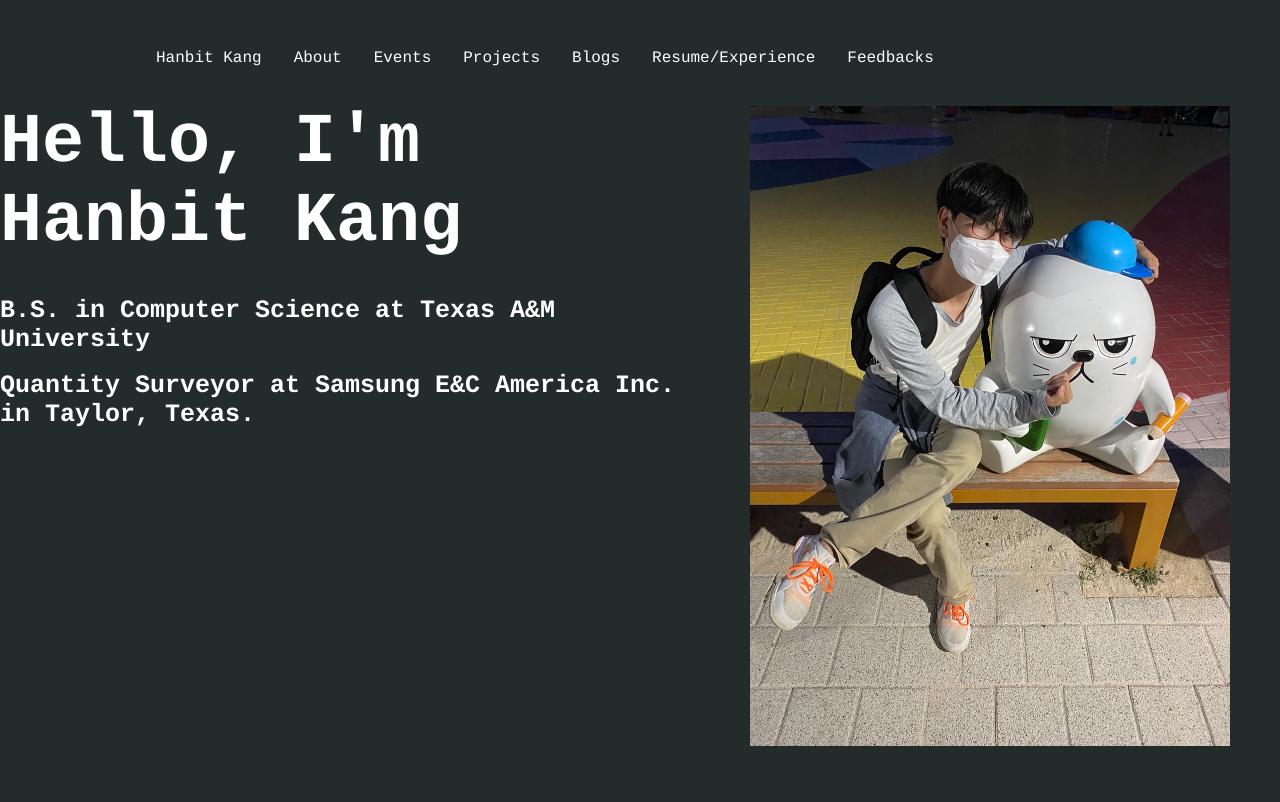
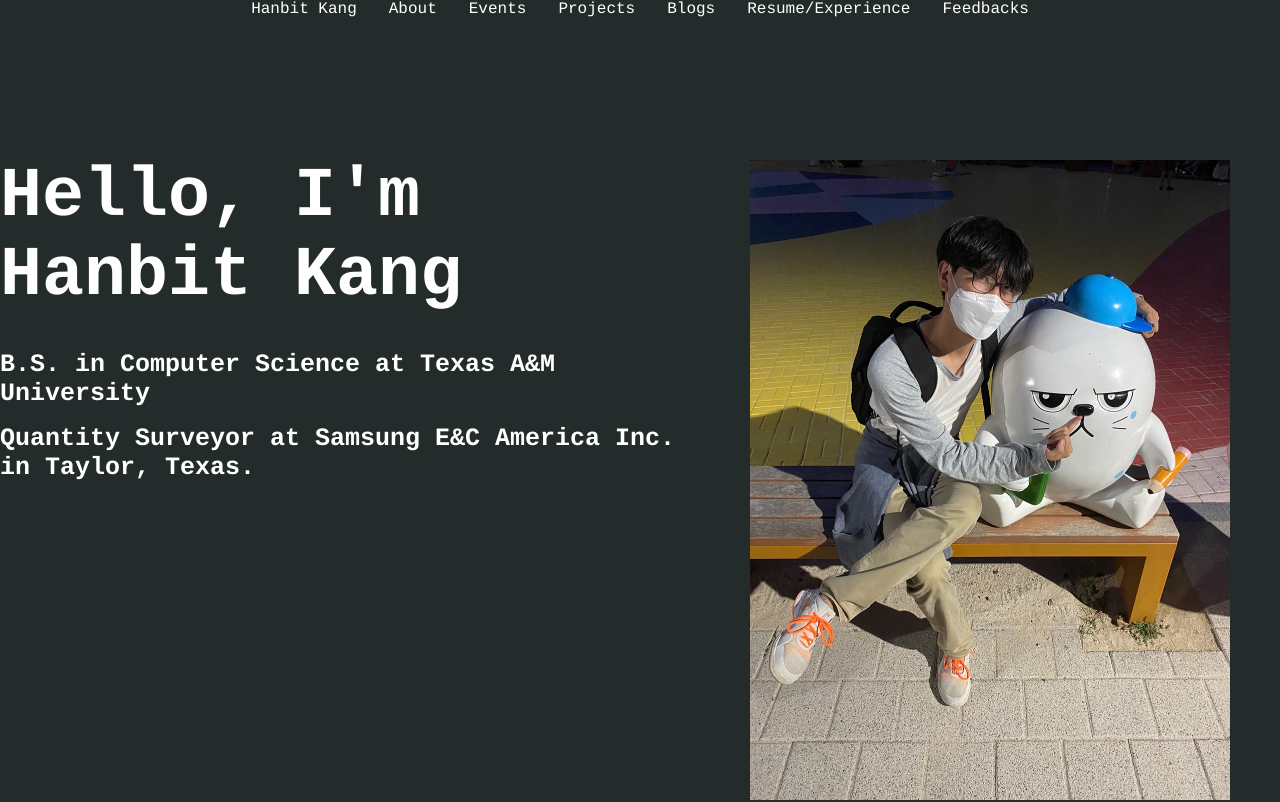
Before and after one commit to HanbitKang314ano/HanbitKang314ano.github.io, a React (Create React App) app in the folder my-app/: page / in a window 1280 px wide. Shown: the top 802 px of the page. Built offline with nearby package versions, Linux system fonts and the light colour scheme.

Commit message:
frontend fixing, not done

```diff
--- a/my-app/src/components/Navbar/NavbarElements.js
+++ b/my-app/src/components/Navbar/NavbarElements.js
@@ -4,26 +4,22 @@ import styled from 'styled-components';
 
 export const Nav = styled.nav`
   position: sticky;
-  top: 30px;
-  bottom: 30px;
-  left: 0;
+  top: 0;
   background: #232B2B;
-  height: 50px;
+  width: 100vw;
+  height: 110px;
   display: flex;
-  justify-content: space-between;
-  padding: 0.2rem calc((100vw - 1000px) / 2);
+  justify-content: center;
   z-index: 12;
-  /* Third Nav */
-  /* justify-content: flex-start; */
+  font-family: Courier, monospace;
 `;
 
 export const NavLink = styled(Link)`
   color: #FFFFFF;
-  display: flex;
   align-items: center;
   text-decoration: none;
   padding: 0 1rem;
-  height: 100%;
+  height: 50%;
   cursor: pointer;
   &.active {
     color: #FFFFFF;
@@ -31,6 +27,14 @@ export const NavLink = styled(Link)`
   &:hover {
     background-color: #1A2421;
   }
+  &:first-child {
+    margin-right: auto; /* Move the leftmost NavLink to the left */
+  }
+
+  &:last-child {
+    margin-left: auto; /* Move the rightmost NavLink to the right */
+  }
+
   font-family: Courier, monospace;
 `;
 
@@ -50,13 +54,7 @@ export const Bars = styled(FaBars)`
 
 export const NavMenu = styled.div`
   display: flex;
-  align-items: center;
-  margin-right: -24px;
-  /* Second Nav */
-  /* margin-right: 24px; */
-  /* Third Nav */
-  /* width: 100vw;
-  white-space: nowrap; */
+  justify-content: space-between;
   @media screen and (max-width: 768px) {
     display: none;
   }
@@ -91,5 +89,5 @@ export const NavBtnLink = styled(Link)`
     background: #fff;
     color: #E69138;
   }
-  font-family: Courier, monospace;
+  font-family: Menlo, Monaco, Consolas, "Courier New", monospace !important;
 `;
--- a/my-app/src/components/Navbar/index.js
+++ b/my-app/src/components/Navbar/index.js
@@ -36,8 +36,6 @@ const Navbar = () => {
           <NavLink to='/feedbacks'>
             Feedbacks
           </NavLink>
-          {/* Second Nav */}
-          {/* <NavBtnLink to='/sign-in'>Sign In</NavBtnLink> */}
         </NavMenu>
         {/*
         <NavBtn>
--- a/my-app/src/index.css
+++ b/my-app/src/index.css
@@ -1,16 +1,13 @@
 body {
   margin: 0;
-  font-family: -apple-system, BlinkMacSystemFont, 'Segoe UI', 'Roboto', 'Oxygen',
-    'Ubuntu', 'Cantarell', 'Fira Sans', 'Droid Sans', 'Helvetica Neue',
-    sans-serif;
+  font-family: 'Menlo, Monaco, Consolas, "Courier New", monospace !important';
   -webkit-font-smoothing: antialiased;
   -moz-osx-font-smoothing: grayscale;
   background-color: #232B2B;
 }
 
 code {
-  font-family: source-code-pro, Menlo, Monaco, Consolas, 'Courier New',
-    monospace;
+  font-family: 'Menlo, Monaco, Consolas, "Courier New", monospace !important';
 }
 
 head {
```
